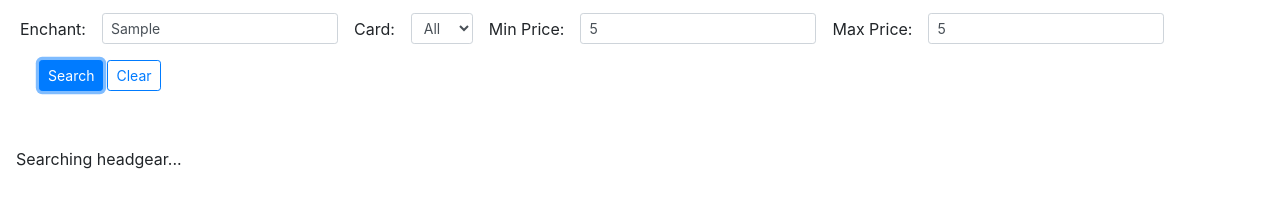
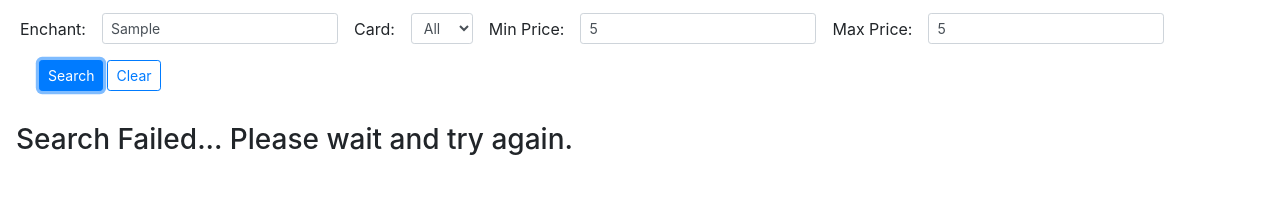
Before and after one commit to nichaphatju/ro-landverse-search-items, a website: page index.html in a window 1280 px wide. Both pictures are taken after typing "Sample", "5", "5" into the empty fields and a click on the button "Search". Shown: the part 106-314 px from the top of the page. Drawn offline with nearby package versions, Linux system fonts and the light colour scheme; no server answers.

Commit message:
handle error

```diff
--- a/index.html
+++ b/index.html
@@ -171,7 +171,10 @@
             console.error(data.error);
           }
         })
-        .catch(error => console.error('Error:', error));
+        .catch(error => {
+          resultDiv.innerHTML = `<h3>Search Failed... Please wait and try again. </h3>`;
+          console.error('Error:', error)
+        });
     }
 
 
```
